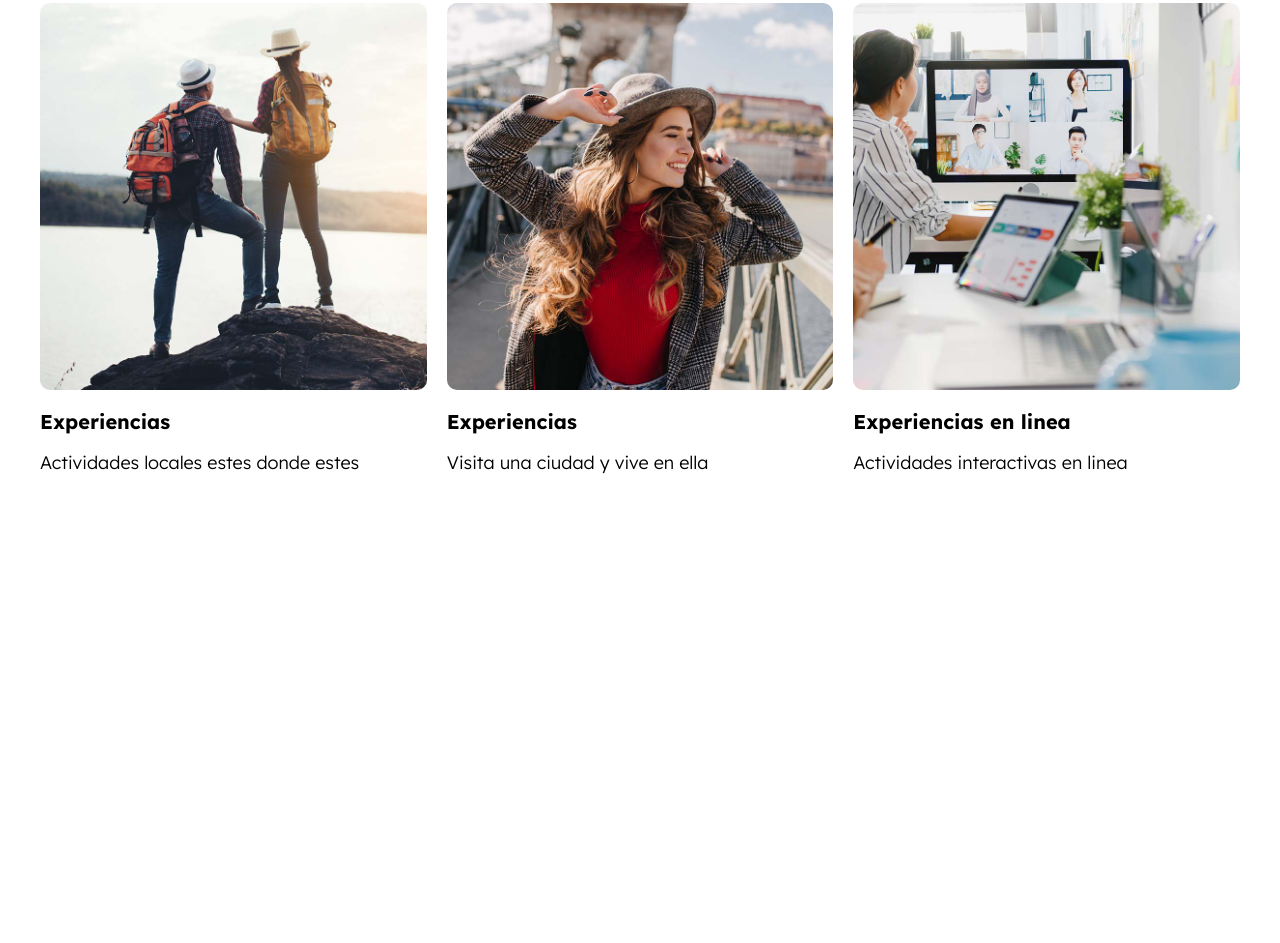
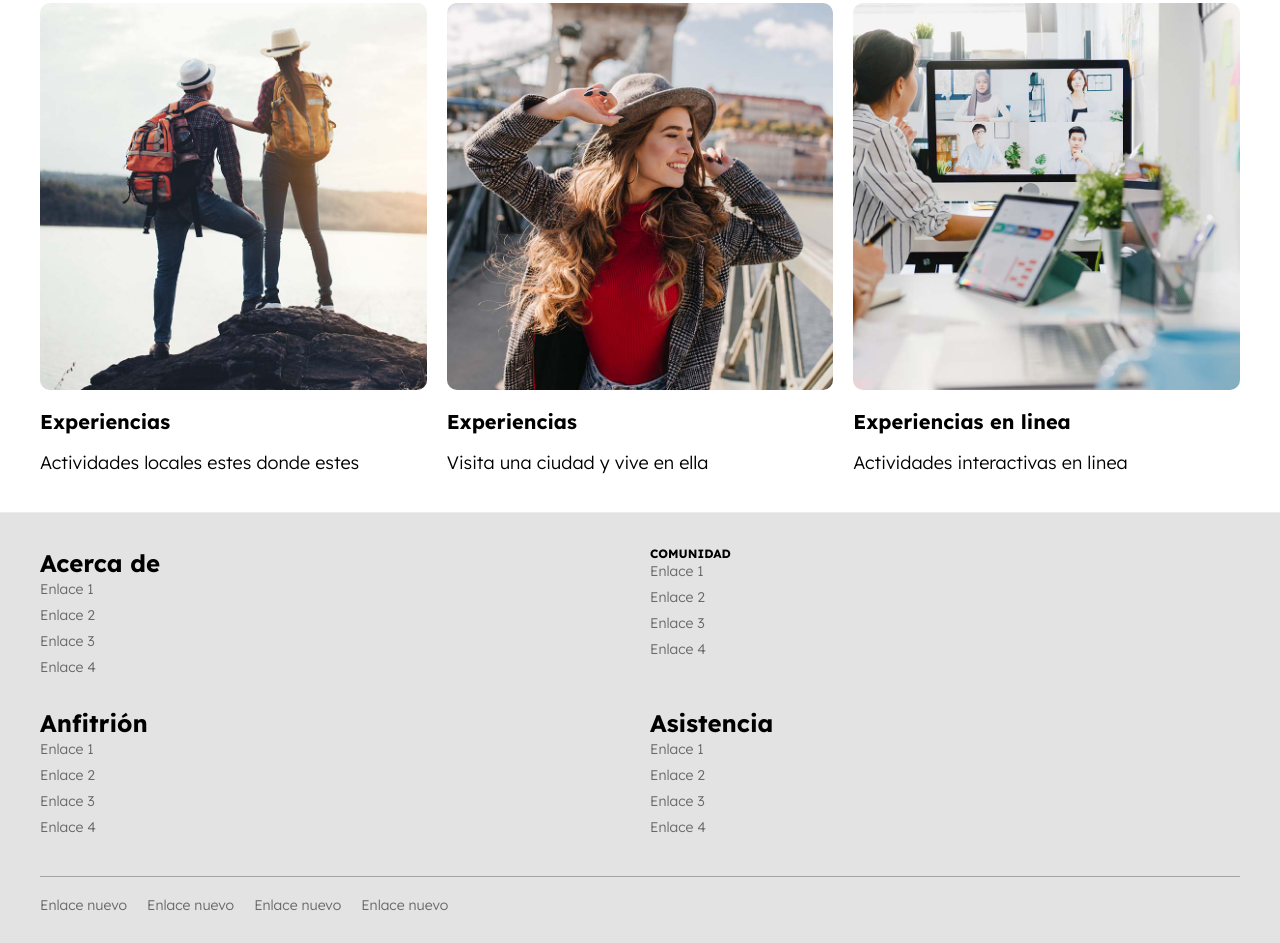
Before and after one commit to ElSantanax/Airbnb, a website: page index.html in a window 1280 px wide. Shown: the part 2251-3194 px from the top of the page. Before the commit the page ends 2763 px from the top, so only its background shows below. Drawn offline with nearby package versions, Linux system fonts and the light colour scheme; files that its build step writes are made by us from their sources; files whose address does not match are found by name.

Commit message:
Añadir sección de pie de página en HTML y SCSS; incluir estructura y estilos para mejorar la presentación

```diff
--- a/index.html
+++ b/index.html
@@ -205,6 +205,59 @@
         </div>
     </main>
 
+    <footer class="footer">
+        <div class="footer__grid contenedor seccion">
+            <div class="footer__widget">
+                <h3 class="footer_heading">Acerca de</h3>
+                <nav class="footer__menu">
+                    <a href="#" class="footer__enlace">Enlace 1</a>
+                    <a href="#" class="footer__enlace">Enlace 2</a>
+                    <a href="#" class="footer__enlace">Enlace 3</a>
+                    <a href="#" class="footer__enlace">Enlace 4</a>
+                </nav>
+            </div>
+
+            <div class="footer__widget">
+                <h3 class="footer__heading">Comunidad</h3>
+                <nav class="footer__menu">
+                    <a href="#" class="footer__enlace">Enlace 1</a>
+                    <a href="#" class="footer__enlace">Enlace 2</a>
+                    <a href="#" class="footer__enlace">Enlace 3</a>
+                    <a href="#" class="footer__enlace">Enlace 4</a>
+                </nav>
+            </div>
+
+            <div class="footer__widget">
+                <h3 class="footer_heading">Anfitrión</h3>
+                <nav class="footer__menu">
+                    <a href="#" class="footer__enlace">Enlace 1</a>
+                    <a href="#" class="footer__enlace">Enlace 2</a>
+                    <a href="#" class="footer__enlace">Enlace 3</a>
+                    <a href="#" class="footer__enlace">Enlace 4</a>
+                </nav>
+            </div>
+            <div class="footer__widget">
+                <h3 class="footer_heading">Asistencia</h3>
+                <nav class="footer__menu">
+                    <a href="#" class="footer__enlace">Enlace 1</a>
+                    <a href="#" class="footer__enlace">Enlace 2</a>
+                    <a href="#" class="footer__enlace">Enlace 3</a>
+                    <a href="#" class="footer__enlace">Enlace 4</a>
+                </nav>
+            </div>
+        </div>
+
+        <div class="footer__barra contenedor">
+            <nav class="footer__barranav">
+                <a href="#" class="footer__enlace footer__enlace--barra">Enlace nuevo</a>
+                <a href="#" class="footer__enlace footer__enlace--barra">Enlace nuevo</a>
+                <a href="#" class="footer__enlace footer__enlace--barra">Enlace nuevo</a>
+                <a href="#" class="footer__enlace footer__enlace--barra">Enlace nuevo</a>
+            </nav>
+        </div>
+
+    </footer>
+
 </body>
 
 </html>
--- a/src/scss/app.scss
+++ b/src/scss/app.scss
@@ -1,3 +1,4 @@
 @use 'base';
 @use 'ui/header';
-@use 'ui/contenido'
+@use 'ui/contenido';
+@use 'ui/footer'
--- /dev/null
+++ b/src/scss/ui/footer/_footer.scss
@@ -0,0 +1,47 @@
+@use 'base/mixins' as m;
+@use 'base/variables' as v;
+@use 'sass:color';
+
+.footer {
+    background-color: color.scale(v.$grisClaro, $lightness: 7%);
+    border-top: 1px solid color.scale(v.$grisClaro, $lightness: 40%);
+    padding-top: 1.2rem;
+
+    &__grid {
+        @include m.tablet {
+            @include m.grid(2, 2rem)
+        }
+
+        @include m.desktop {
+            @include m.grid(2, 2rem)
+        }
+    }
+
+    &__heading {
+        text-transform: uppercase;
+        font-size: 1.2rem;
+    }
+
+    &__enlace {
+        display: block;
+        color: v.$gris;
+        font-size: 1.4rem;
+        margin-bottom: 1rem;
+    }
+
+    &__barra {
+        border-top: 1px solid color.scale(v.$gris, $lightness: 40%);
+        margin-top: 1rem;
+        padding: 2rem 0;
+    }
+
+    &__barranav {
+        display: flex;
+        flex-direction: column;
+
+        @include m.tablet {
+            flex-direction: row;
+            gap: 2rem;
+        }
+    }
+}
--- /dev/null
+++ b/src/scss/ui/footer/_index.scss
@@ -0,0 +1 @@
+@forward 'footer';
```
